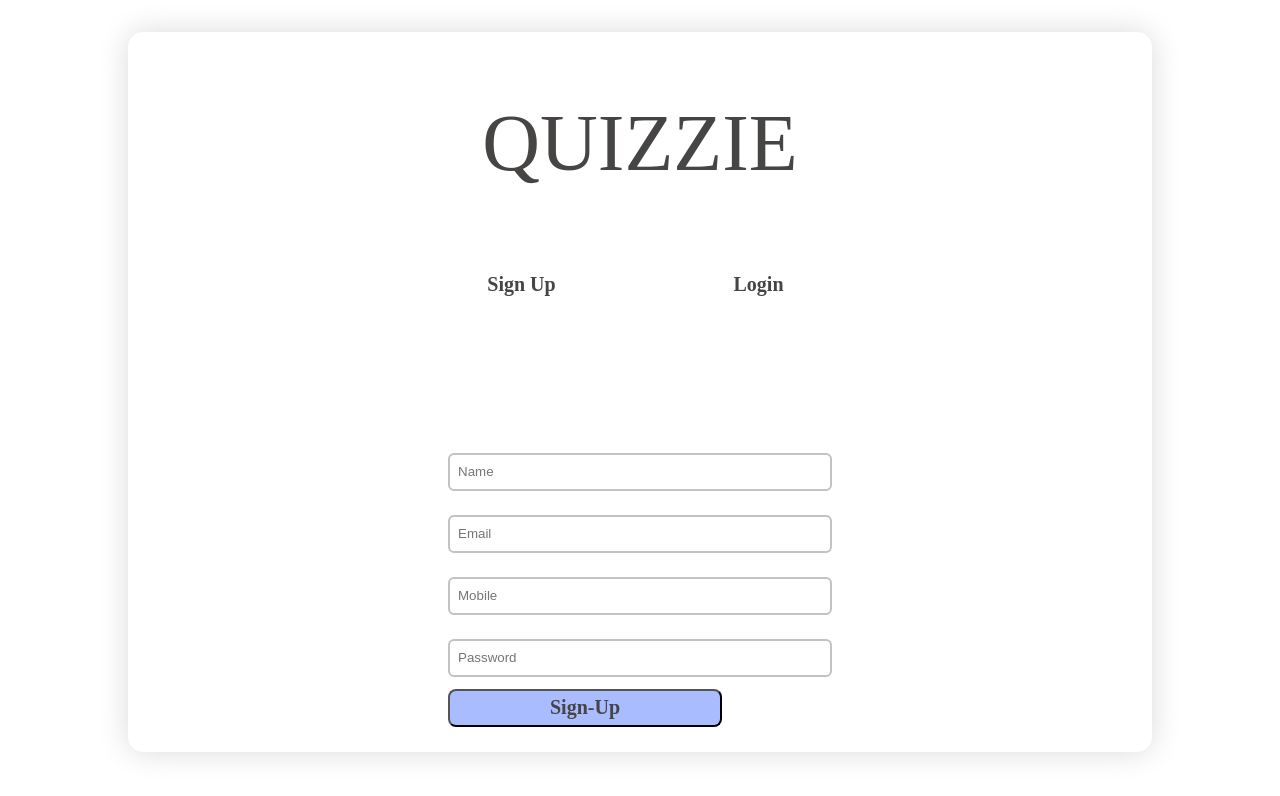
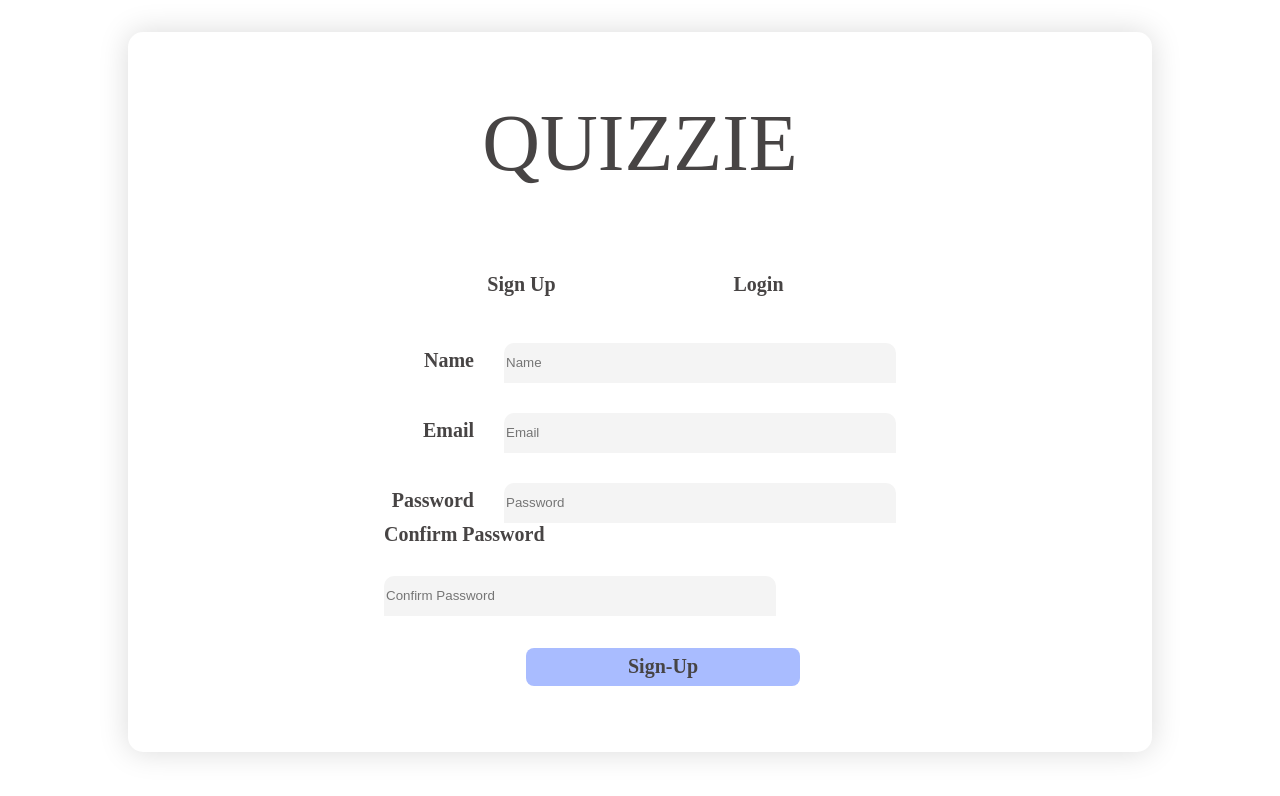
Before and after one commit to AkshayWankhade23/Quizzie, a React (Create React App) app in the folder client/: page / in a window 1280 px wide. Shown: the top 796 px of the page. Built offline with nearby package versions, Linux system fonts and the light colour scheme.

Commit message:
Created signup and login page

```diff
--- a/client/src/App.jsx
+++ b/client/src/App.jsx
@@ -1,9 +1,10 @@
 import { Routes, Route } from "react-router-dom";
 import './App.css';
-import SignUp from "./Pages/SignUp/SignUp";
+import SignUp from "./Pages/SignUp/SignUp"
+import Dashboard from "./Components/Dashboard/Dashboard";
 import { Toaster } from "react-hot-toast";
 
-export const server = "https://joblisting-server.onrender.com";
+export const server = "http://localhost:4000";
 
 function App() {
   return (
@@ -11,6 +12,7 @@ function App() {
       <Toaster position="top-center" toastOptions={{ duration: 2000 }} />
       <Routes>
         <Route path="/" element={<SignUp />} />
+        <Route path="/Dashboard" element={<Dashboard />} />
       </Routes>
     </>
   );
--- /dev/null
+++ b/client/src/Components/Dashboard/Dashboard.jsx
@@ -0,0 +1,6 @@
+
+const Dashboard = () => {
+    return(<div>Dashboard</div>)
+};
+
+export default Dashboard;
--- a/client/src/Components/Login/LoginForm.jsx
+++ b/client/src/Components/Login/LoginForm.jsx
@@ -43,7 +43,7 @@ const LoginForm = () => {
       window.localStorage.setItem("name", responseData.name);
       window.localStorage.setItem("token", responseData.token);
       toast.success("Login successful!");
-      navigate("/");
+      navigate("/Dashboard");
     } catch (error) {
       console.error(error);
       toast.error("There was a problem with the request, please try again");
@@ -54,6 +54,7 @@ const LoginForm = () => {
 
   return (
     <div className={style.container}>
+
       <div className={style.email}>
       <label className={style.label}>Email</label>
       <input
@@ -76,10 +77,12 @@ const LoginForm = () => {
         type="password"
         placeholder="Password"
       />
+      </div>
+
       <button onClick={handleSubmit} className={style.button} disabled={isLoading}>
         {isLoading ? "Logging in..." : "Log In"}
       </button>
-      </div>
+
 
     </div>
   );
--- a/client/src/Components/SignUp/SignUpForm.jsx
+++ b/client/src/Components/SignUp/SignUpForm.jsx
@@ -1,25 +1,32 @@
 import React, { useState } from "react";
 import { useNavigate } from "react-router-dom";
-import styles from "./Style.module.css";
+import style from "./Style.module.css";
 import { toast } from "react-hot-toast";
 import { server } from "../../App";
 
 const SignUpForm = () => {
-
   const navigate = useNavigate();
   const [data, setData] = useState({
     name: "",
-    mobile: "",
     email: "",
     password: "",
+    confirmPassword: "", // New state for confirm password
   });
+
   const handleChange = (e) => {
     setData({ ...data, [e.target.name]: e.target.value });
   };
 
   const handleSubmit = async (event) => {
     event.preventDefault();
-    if (!data.name || !data.mobile || !data.email || !data.password) {
+
+    // Check if passwords match
+    if (data.password !== data.confirmPassword) {
+      toast.error("Password and Confirm Password do not match.");
+      return;
+    }
+
+    if (!data.name || !data.email || !data.password || !data.confirmPassword) {
       toast.error("Please fill in all fields.");
       return;
     }
@@ -29,7 +36,7 @@ const SignUpForm = () => {
       const response = await fetch(`${server}/api/auth/register`, {
         method: "POST",
         headers: {
-          "content-Type": "application/json",
+          "Content-Type": "application/json",
         },
         body: JSON.stringify(data),
       });
@@ -41,53 +48,67 @@ const SignUpForm = () => {
       }
 
       const responseData = await response.json();
-      // console.log(responseData);
       window.localStorage.setItem("user", responseData.user.email);
       window.localStorage.setItem("name", responseData.user.name);
       window.localStorage.setItem("token", responseData.token);
       toast.success("Registration successful!");
-      navigate("/");
+      navigate("/Dashboard")
     } catch (error) {
-      // alert("There was a problem with the request, please try again");
       toast.error("There was a problem with the request, please try again");
     }
   };
 
   return (
-    <div className={styles.container}>
+    <div className={style.container}>
+      <div className={style.name}>
+        <label className={style.label}>Name</label>
         <input
-        className={styles.input}
+          className={style.input}
           name="name"
           value={data.name}
           onChange={handleChange}
           type={"text"}
           placeholder="Name"
-      ></input>
+        />
+      </div>
+
+      <div>
+        <label className={style.label}>Email</label>
         <input
-        className={styles.input}
+          className={style.input}
           name="email"
           value={data.email}
           onChange={handleChange}
           type={"email"}
           placeholder="Email"
-      ></input>
+        />
+      </div>
+
+      <div>
+        <label className={style.label}>Password</label>
         <input
-        className={styles.input}
-        name="mobile"
-        value={data.mobile}
-        onChange={handleChange}
-        type={"tel"}
-        placeholder="Mobile"
-      ></input>
-      <input
-        className={styles.input}
+          className={style.input}
           name="password"
           value={data.password}
           onChange={handleChange}
           type={"password"}
           placeholder="Password"
-      ></input>
-      <button onClick={handleSubmit} className={styles.button}>
+        />
+      </div>
+
+      <div>
+        <label className={style.label}>Confirm Password</label>
+        <input
+          className={style.input}
+          name="confirmPassword"
+          value={data.confirmPassword}
+          onChange={handleChange}
+          type={"password"}
+          placeholder="Confirm Password"
+        />
+      </div>
+
+      <button onClick={handleSubmit} className={style.button}>
         Sign-Up
       </button>
     </div>
@@ -95,3 +116,117 @@ const SignUpForm = () => {
 };
 
 export default SignUpForm;
+
+
+// import React, { useState } from "react";
+// import { useNavigate } from "react-router-dom";
+// import style from "./Style.module.css";
+// import { toast } from "react-hot-toast";
+// import { server } from "../../App";
+
+// const SignUpForm = () => {
+//   const navigate = useNavigate();
+//   const [data, setData] = useState({
+//     name: "",
+//     mobile: "",
+//     email: "",
+//     password: "",
+//   });
+//   const handleChange = (e) => {
+//     setData({ ...data, [e.target.name]: e.target.value });
+//   };
+
+//   const handleSubmit = async (event) => {
+//     event.preventDefault();
+//     if (!data.name || !data.mobile || !data.email || !data.password) {
+//       toast.error("Please fill in all fields.");
+//       return;
+//     }
+
+//     // Send the POST Request
+//     try {
+//       const response = await fetch(`${server}/api/auth/register`, {
+//         method: "POST",
+//         headers: {
+//           "content-Type": "application/json",
+//         },
+//         body: JSON.stringify(data),
+//       });
+
+//       if (!response.ok) {
+//         const errorData = await response.json();
+//         toast.error(errorData.error);
+//         return;
+//       }
+
+//       const responseData = await response.json();
+//       // console.log(responseData);
+//       window.localStorage.setItem("user", responseData.user.email);
+//       window.localStorage.setItem("name", responseData.user.name);
+//       window.localStorage.setItem("token", responseData.token);
+//       toast.success("Registration successful!");
+//       navigate("/");
+//     } catch (error) {
+//       // alert("There was a problem with the request, please try again");
+//       toast.error("There was a problem with the request, please try again");
+//     }
+//   };
+
+//   return (
+//     <div className={style.container}>
+//       <div className={style.name}>
+//         <label className={style.label}>Name</label>
+//         <input
+//           className={style.input}
+//           name="name"
+//           value={data.name}
+//           onChange={handleChange}
+//           type={"text"}
+//           placeholder="Name"
+//         ></input>
+//       </div>
+
+//       <div>
+//         <label className={style.label}>Email</label>
+//         <input
+//           className={style.input}
+//           name="email"
+//           value={data.email}
+//           onChange={handleChange}
+//           type={"email"}
+//           placeholder="Email"
+//         ></input>
+//       </div>
+
+//       <div>
+//         <label className={style.label}>Password</label>
+//         <input
+//           className={style.input}
+//           name="mobile"
+//           value={data.mobile}
+//           onChange={handleChange}
+//           type={"tel"}
+//           placeholder="Mobile"
+//         ></input>
+//       </div>
+
+//       <div>
+//         <label className={style.label}>Confirm Password</label>
+//         <input
+//           className={style.input}
+//           name="password"
+//           value={data.password}
+//           onChange={handleChange}
+//           type={"password"}
+//           placeholder="Password"
+//         ></input>
+//       </div>
+
+//       <button onClick={handleSubmit} className={style.button}>
+//         Sign-Up
+//       </button>
+//     </div>
+//   );
+// };
+
+// export default SignUpForm;
--- a/client/src/Components/SignUp/Style.module.css
+++ b/client/src/Components/SignUp/Style.module.css
@@ -1,29 +1,33 @@
 .container {
   height: 100vh;
-    width: 50vw;
+  width: 60vw;
   padding: 10vw;
   box-sizing: border-box;
   display: inline-flex;
   flex-direction: column;
+  align-items: flex-end;
 }
-  .h1 {
-    font-size: 32px;
-    margin-bottom: 16px;
-    font-weight: 900;
+.name{
+  margin-top: -8rem;
 }
-  .h2 {
-    font-size: 16px;
-    margin-bottom: 16px;
-    font-weight: 500;
+.label {
+  color: #474444;
+  text-align: right;
+  font-family: Poppins;
+  font-size: 20px;
+  font-style: normal;
+  font-weight: 600;
+  line-height: normal;
+  margin-right: 30px;
 }
 .input {
-    padding: 8px;
-    border-radius: 6px;
+  width: 388px;
+  height: 38px;
+  flex-shrink: 0;
+  border-radius: 10px 10px 0px 0px;
+  background: #f4f4f4;
   border: none;
-    margin: 12px 0px;
-    height: 18px;
-    border: 2px solid #c2c2c2;
-    box-shadow: 0px 0px 0px 4px rgba(255, 255, 255, 0.01);
+  margin-top: 30px;
 }
 .button {
   width: 274px;
@@ -37,6 +41,8 @@
   line-height: normal;
   border-radius: 8px;
   background: #a9bcff;
+  border: none;
+  margin: 2rem 6rem 0rem 0rem;
 }
 .button:hover {
   font-weight: 700;
--- a/client/src/Pages/SignUp/SignUp.jsx
+++ b/client/src/Pages/SignUp/SignUp.jsx
@@ -1,14 +1,18 @@
 import React, { useState } from "react";
+// import { useNavigate } from "react-router-dom";
 import SignUpForm from "../../Components/SignUp/SignUpForm";
 import LoginForm from "../../Components/Login/LoginForm";
 import style from "./Style.module.css"
 
 const SignUp = () => {
+
   const [displayComponent, setDisplayComponent] = useState("signup");
 
   const handleButtonClick = (component) => {
     setDisplayComponent(component);
   };
+
+
 
   return (
     <div className={style.container}>
```
Also changed, not shown: client/src/Components/Login/Style.module.css (+15 -17 lines), client/src/Components/Dashboard/Style.module.css (added), 2 other files (tests, documents, lock files or other folders). Lines whose indentation alone changed are shown as unchanged.
